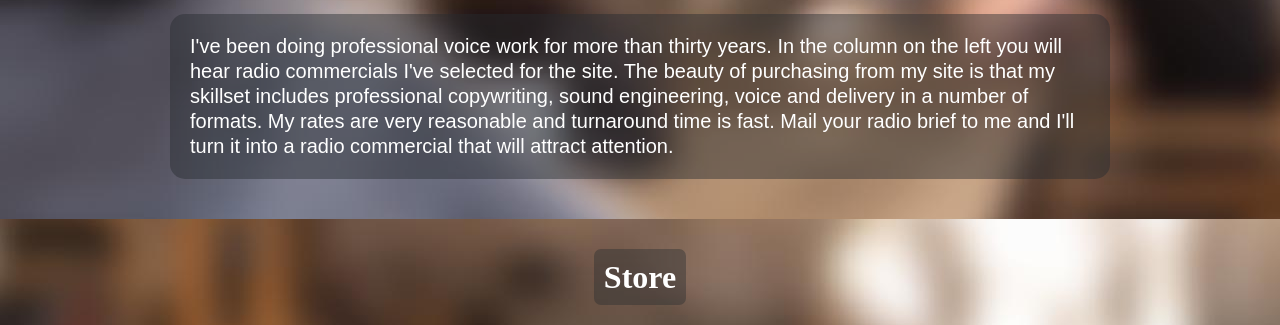
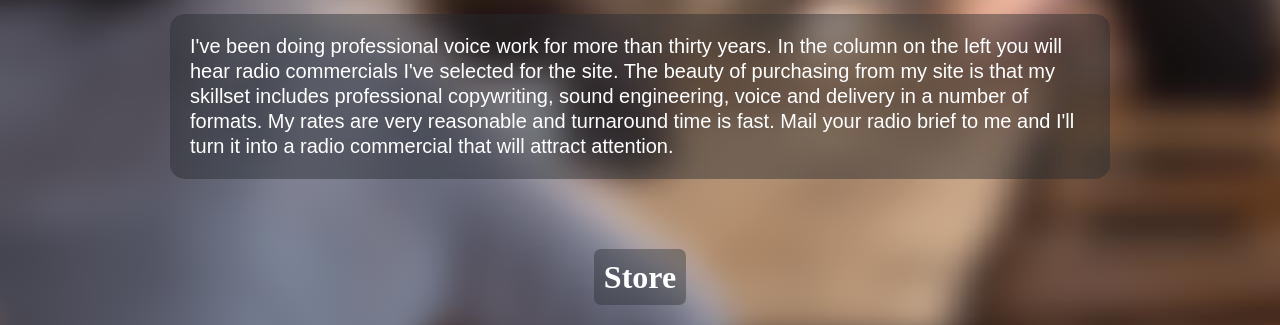
Before and after one commit to pierrott/pierrott.github.io, a plain HTML site: page radio.html in a window 1280 px wide. Shown: the part 791-1116 px from the top of the page. Drawn offline with nearby package versions, Linux system fonts and the light colour scheme; a script that the page names is missing.

Commit message:
Body BG image tiling error

```diff
--- a/css/celshot.webflow.css
+++ b/css/celshot.webflow.css
@@ -1779,12 +1779,6 @@ p {
   margin-top: 30px;
 }
 
-.section-3 {
-  background-image: url('../images/donzo_15.jpg');
-  background-position: 0px 0px;
-  background-size: auto;
-}
-
 @media screen and (max-width: 991px) {
   .header {
     padding-top: 40px;
```
Also changed, not shown: 401.html (+1 -1 lines), 404.html (+1 -1 lines), ecwid.html (+1 -1 lines), index.html (+1 -1 lines), radio.html (+1 -1 lines).
